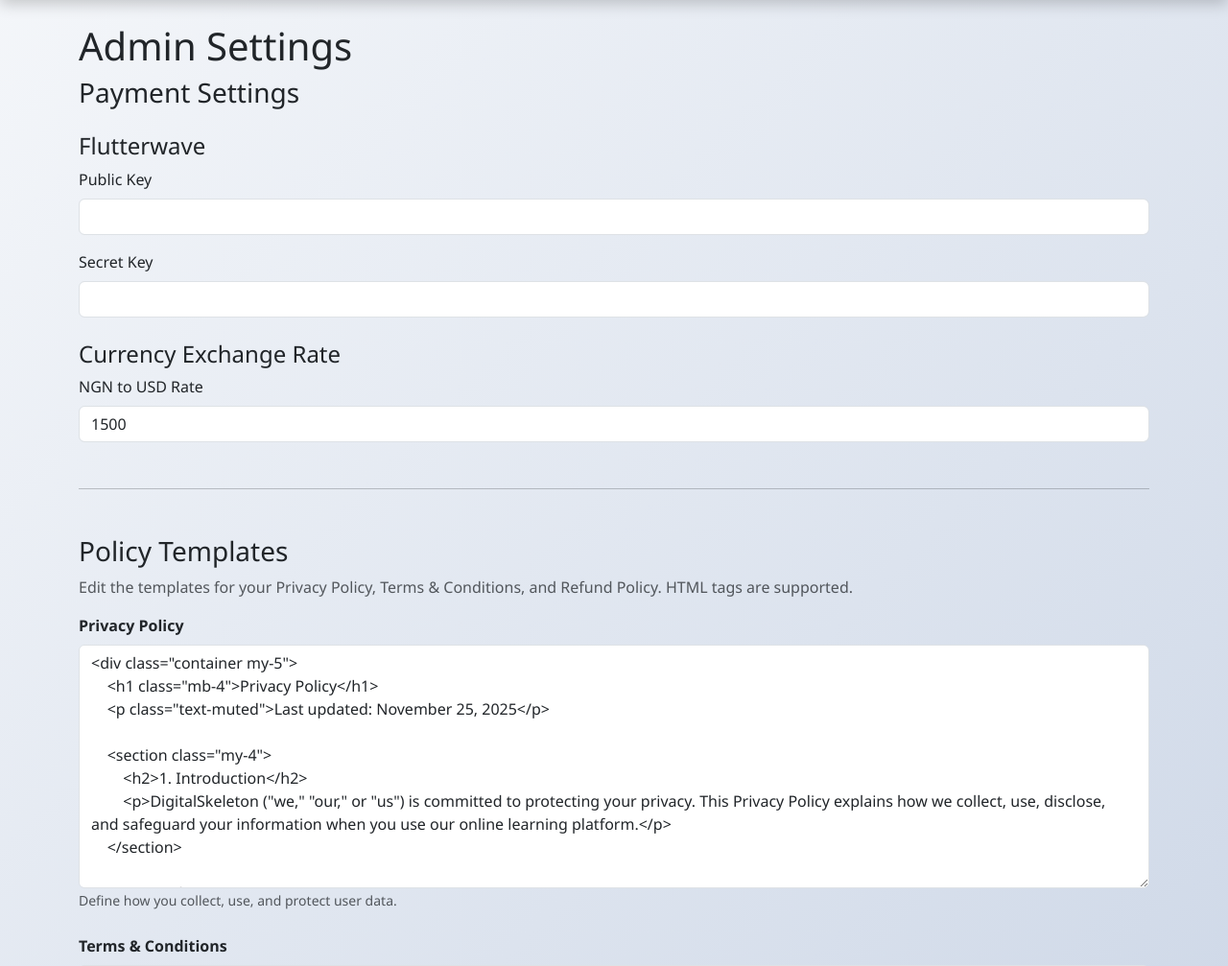
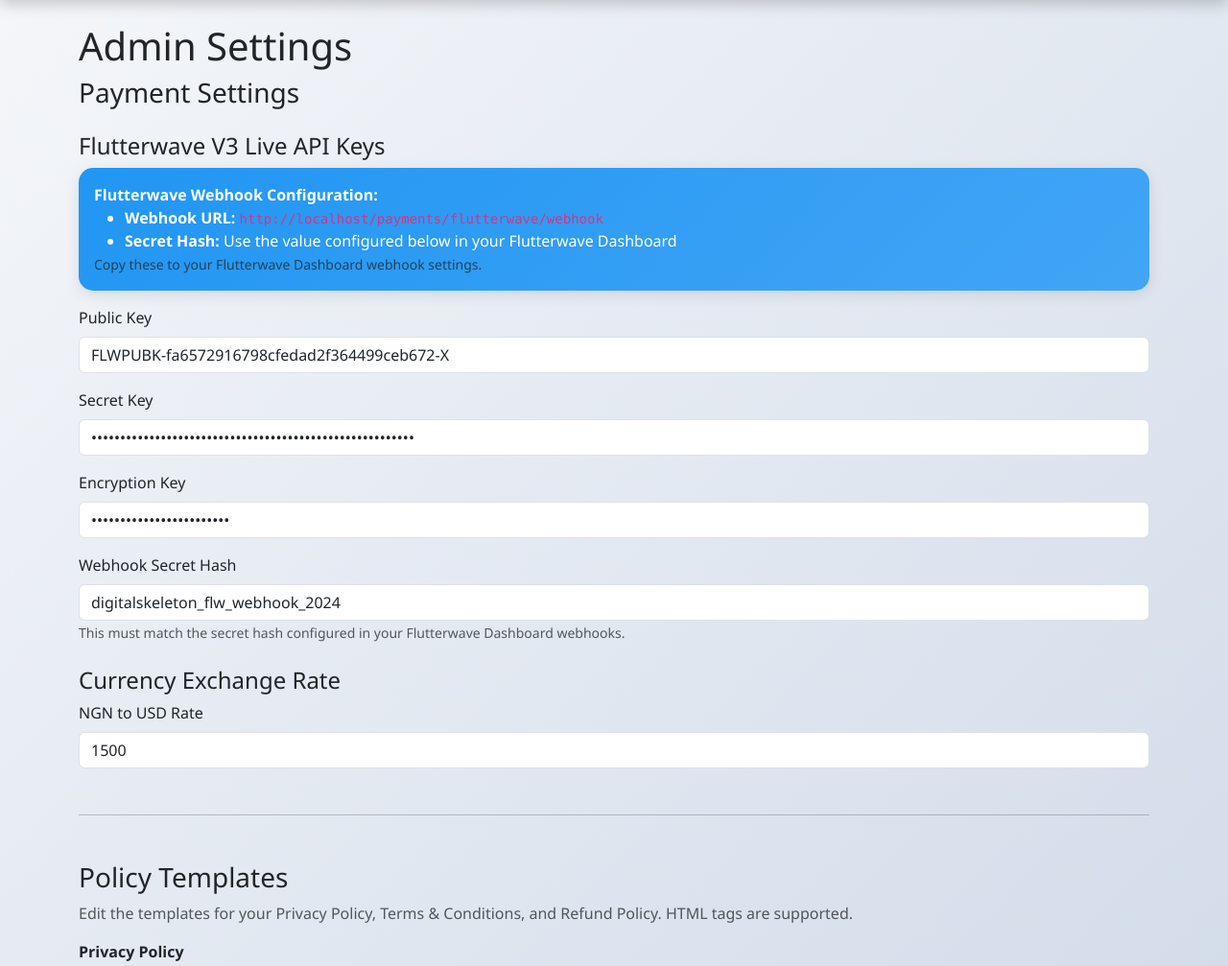
Before and after one commit to julisunkan/bundle, a Flask app: page /admin/settings in a window 1280 px wide. Shown: the part 85-1092 px from the top of the page at 96% size. Run offline with Flask 3, Linux system fonts and the light colour scheme; a user stored in the database is signed in; data comes from the database, SQL or seed files in the repository.

Commit message:
Add Flutterwave payment integration and webhook functionality
Update database initialization with Flutterwave API keys, add webhook endpoint and admin settings for Flutterwave integration.

Replit-Commit-Author: Agent
Replit-Commit-Session-Id: ea923cec-1e82-463e-9f4f-bc076e4661b0
Replit-Commit-Checkpoint-Type: full_checkpoint
Replit-Commit-Event-Id: d47f7c4f-e228-4c36-b88c-8e8f6d99c548
Replit-Commit-Screenshot-Url: https://storage.googleapis.com/screenshot-production-us-central1/bd9dff8a-61c1-4e0d-a5d0-49f1c4ea5cbb/ea923cec-1e82-463e-9f4f-bc076e4661b0/R4oP04R

```diff
--- a/app.py
+++ b/app.py
@@ -63,8 +63,10 @@ def init_database():
         db.session.add(admin)
 
     default_settings = [
-        ('flutterwave_public_key', ''),
-        ('flutterwave_secret_key', ''),
+        ('flutterwave_public_key', 'FLWPUBK-fa6572916798cfedad2f364499ceb672-X'),
+        ('flutterwave_secret_key', 'FLWSECK-ae53484d0bb28cc0e8974df03fcdf410-19ac1642210vt-X'),
+        ('flutterwave_encryption_key', 'ae53484d0bb260b88589e6af'),
+        ('flutterwave_webhook_secret_hash', 'digitalskeleton_flw_webhook_2024'),
         ('exchange_rate', '1500'),
     ]
 
--- a/routes/admin.py
+++ b/routes/admin.py
@@ -293,7 +293,7 @@ def delete_assignment(assignment_id):
 @admin_required
 def settings():
     if request.method == 'POST':
-        keys = ['flutterwave_public_key', 'flutterwave_secret_key', 'exchange_rate']
+        keys = ['flutterwave_public_key', 'flutterwave_secret_key', 'flutterwave_encryption_key', 'flutterwave_webhook_secret_hash', 'exchange_rate']
 
         for key in keys:
             value = request.form.get(key)
--- a/templates/admin/settings.html
+++ b/templates/admin/settings.html
@@ -8,7 +8,17 @@
 <form method="POST">
     <h3>Payment Settings</h3>
 
-    <h4 class="mt-4">Flutterwave</h4>
+    <h4 class="mt-4">Flutterwave V3 Live API Keys</h4>
+
+    <div class="alert alert-info">
+        <strong>Flutterwave Webhook Configuration:</strong>
+        <ul class="mb-0">
+            <li><strong>Webhook URL:</strong> <code>{{ request.url_root }}payments/flutterwave/webhook</code></li>
+            <li><strong>Secret Hash:</strong> Use the value configured below in your Flutterwave Dashboard</li>
+        </ul>
+        <small class="text-muted">Copy these to your Flutterwave Dashboard webhook settings.</small>
+    </div>
+
     <div class="mb-3">
         <label for="flutterwave_public_key" class="form-label">Public Key</label>
         <input type="text" class="form-control" id="flutterwave_public_key" name="flutterwave_public_key"
@@ -19,6 +29,19 @@
         <label for="flutterwave_secret_key" class="form-label">Secret Key</label>
         <input type="password" class="form-control" id="flutterwave_secret_key" name="flutterwave_secret_key"
                value="{{ settings.get('flutterwave_secret_key', '') }}">
+    </div>
+
+    <div class="mb-3">
+        <label for="flutterwave_encryption_key" class="form-label">Encryption Key</label>
+        <input type="password" class="form-control" id="flutterwave_encryption_key" name="flutterwave_encryption_key"
+               value="{{ settings.get('flutterwave_encryption_key', '') }}">
+    </div>
+
+    <div class="mb-3">
+        <label for="flutterwave_webhook_secret_hash" class="form-label">Webhook Secret Hash</label>
+        <input type="text" class="form-control" id="flutterwave_webhook_secret_hash" name="flutterwave_webhook_secret_hash"
+               value="{{ settings.get('flutterwave_webhook_secret_hash', '') }}">
+        <small class="form-text text-muted">This must match the secret hash configured in your Flutterwave Dashboard webhooks.</small>
     </div>
 
     <h4 class="mt-4">Currency Exchange Rate</h4>
```
Also changed, not shown: routes/payments.py (+45 -0 lines), 1 other file.
